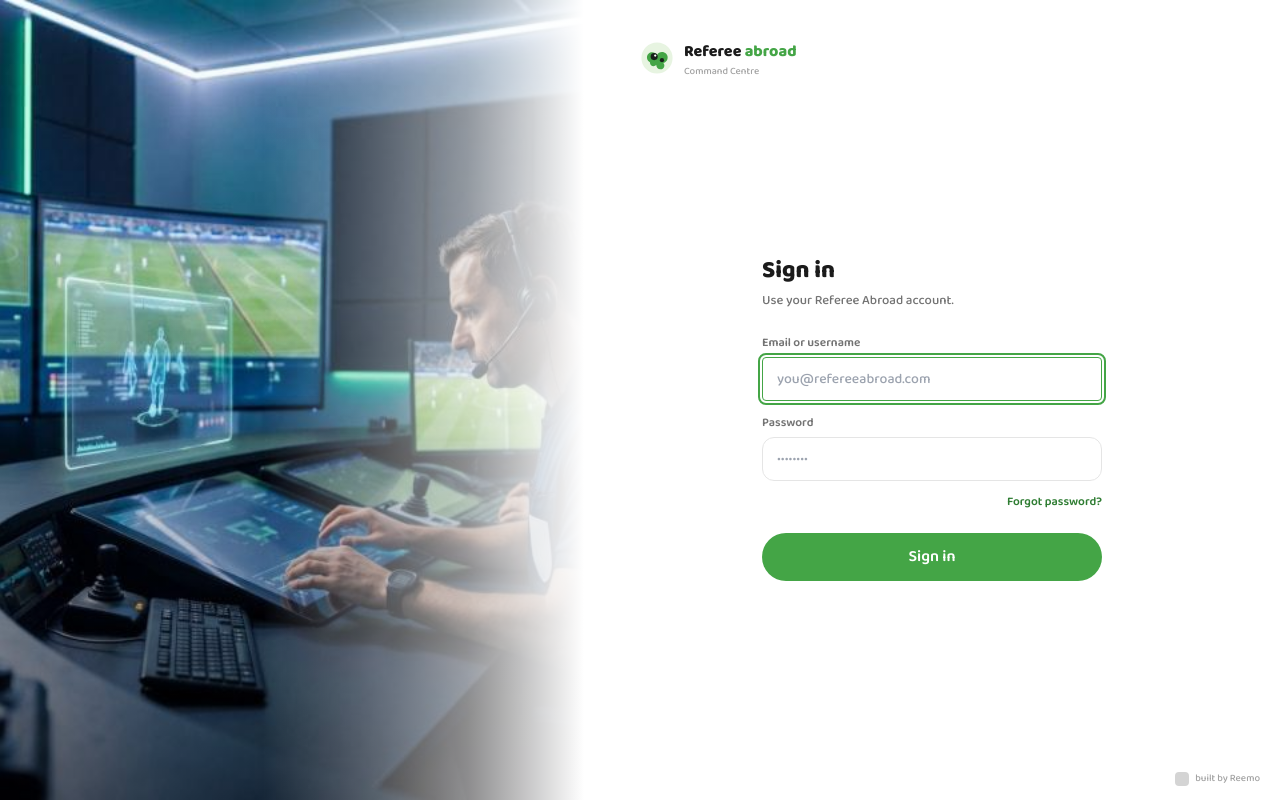
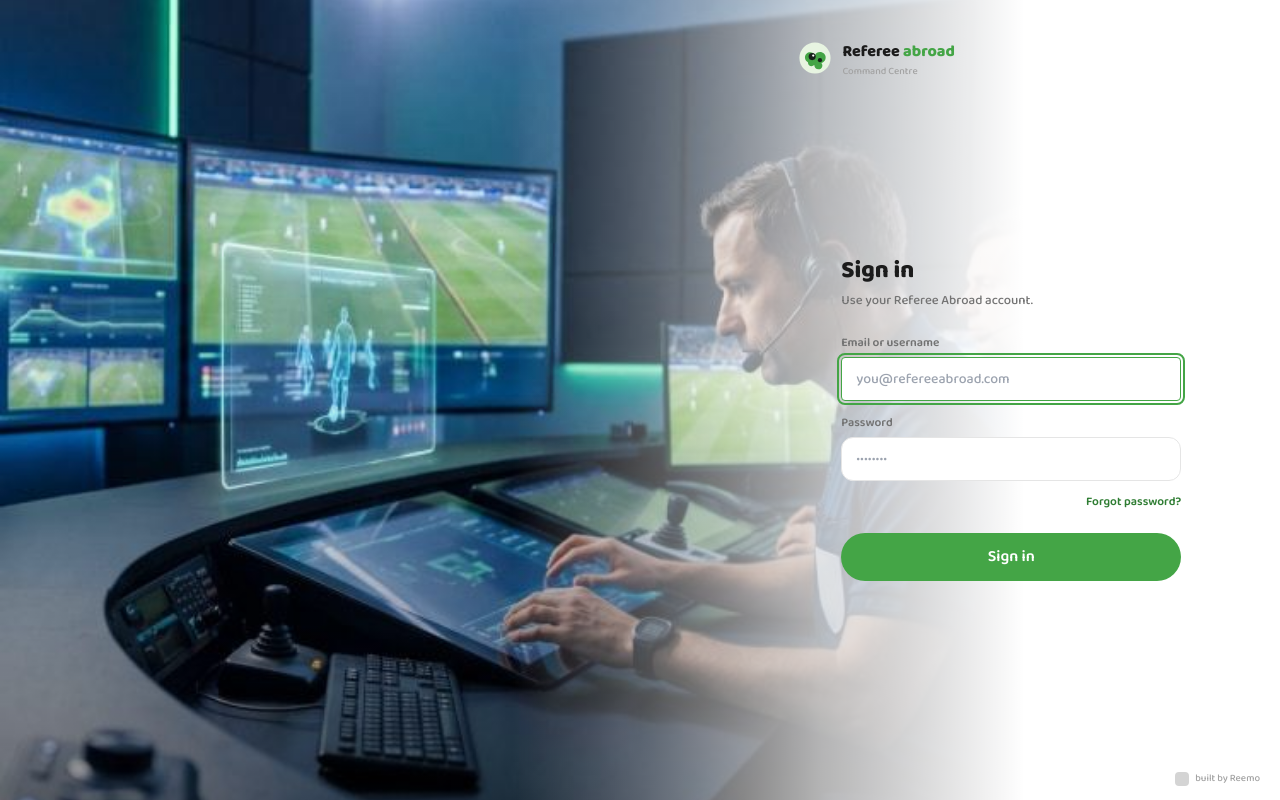
Before and after one commit to reemobv-arch/referee-abroad, a React (Vite) app: page /#/dashboard in a window 1280 px wide. Built offline with nearby package versions, Linux system fonts and the light colour scheme.

Commit message:
Dashboard login: widen the photo to ~80% and fade it behind the sign-in fields
Co-Authored-By: Claude Opus 4.8 <noreply@anthropic.com>

```diff
--- a/src/pages/Dashboard.jsx
+++ b/src/pages/Dashboard.jsx
@@ -37,13 +37,13 @@ function DashboardLogin({ onSignIn }) {
   const submit = (e) => { e.preventDefault(); onSignIn() }
   const inputCls = 'w-full h-11 px-3.5 rounded-xl border border-neutral-200 text-sm font-medium outline-none focus:border-brand bg-white'
   return (
-    <div className="h-screen flex font-sans bg-white text-ink">
-      <div className="hidden md:block flex-1 relative bg-ink">
+    <div className="h-screen relative flex font-sans bg-white text-ink overflow-hidden">
+      <div className="hidden md:block absolute inset-y-0 left-0 w-[80%]">
         <img src="/cc-login.jpg" alt="" className="absolute inset-0 w-full h-full object-cover" />
         <div className="absolute inset-0 bg-gradient-to-t from-black/40 via-black/5 to-transparent" />
-        <div className="absolute inset-0" style={{ background: 'linear-gradient(to right, transparent 45%, rgba(255,255,255,0.55) 80%, #ffffff 100%)' }} />
+        <div className="absolute inset-0" style={{ background: 'linear-gradient(to right, transparent 50%, rgba(255,255,255,0.7) 80%, #ffffff 100%)' }} />
       </div>
-      <div className="flex-1 flex flex-col px-8 sm:px-14 py-10 relative">
+      <div className="relative z-10 ml-auto w-full md:w-[42%] md:min-w-[400px] md:max-w-[560px] flex flex-col px-8 sm:px-14 py-10">
         <div className="flex items-center gap-2.5">
           <RaMark />
           <div className="leading-none">
```
